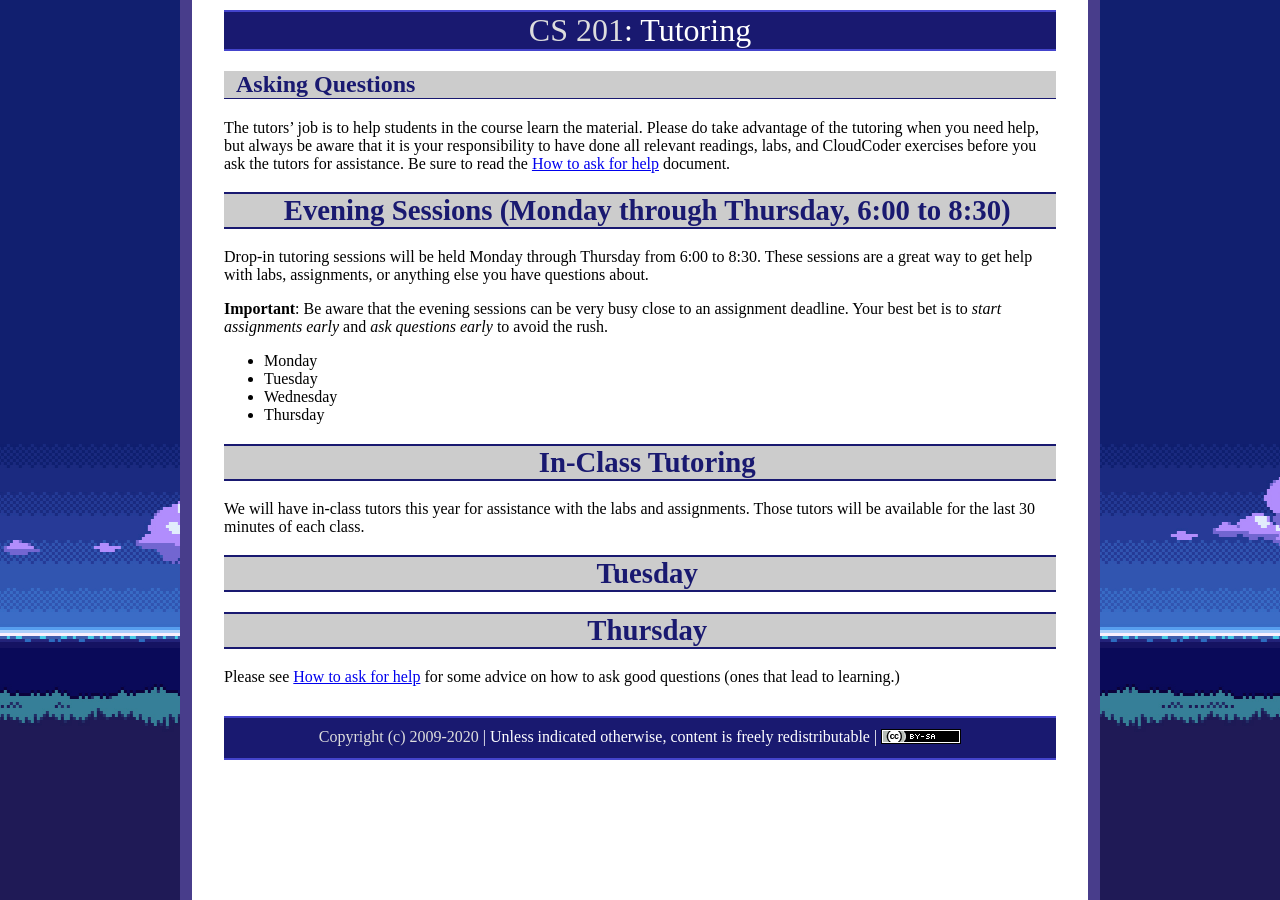
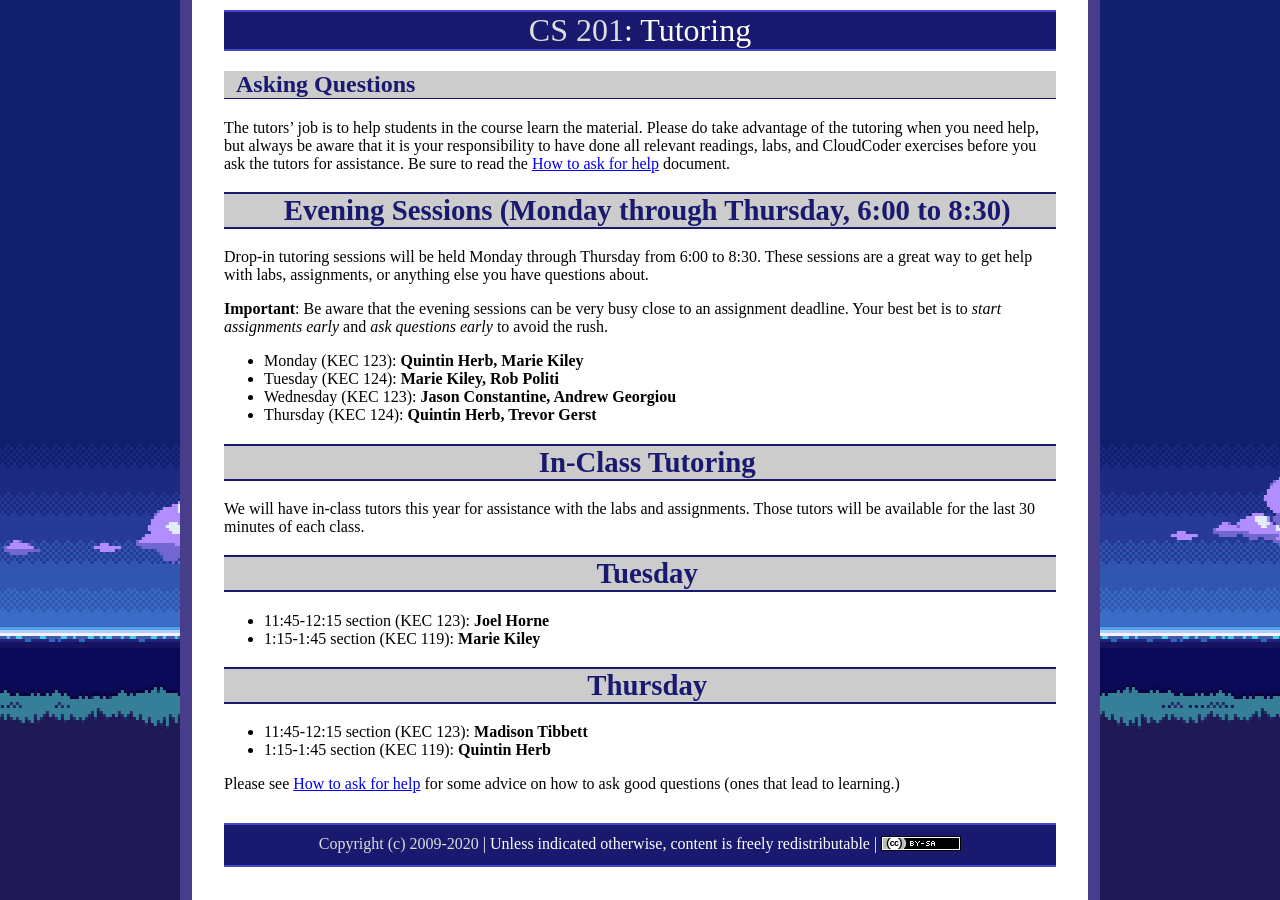
Before and after one commit to ycpcs/cs201-spring2020, a Jekyll site: the page built from tutoring.md, in a window 1280 px wide. Built offline with Jekyll 4.4.1, drawn with Linux system fonts in a browser that asks for light colours.

Commit message:
add tutoring
add tutoring schedule

```diff
--- a/tutoring.md
+++ b/tutoring.md
@@ -15,33 +15,24 @@ assignments, or anything else you have questions about.
 close to an assignment deadline.  Your best bet is to *start assignments early*
 and *ask questions early* to avoid the rush.
 
-* Monday
-* Tuesday
-* Wednesday
-* Thursday
 
-<!--
-* Monday    (KEC 123): **Kaitlyn Graf,  Marie Kiley**, Back-ups: Ed Nardo
-* Tuesday   (KEC 124): **Kate Kennelly, Ed Nardo**,    Back-ups: Christian DeShong, Rob Politi
-* Wednesday (KEC 123): **Kaitlyn Graf / Ed Nardo,  Marie Kiley**, Back-ups:
-* Thursday  (KEC 124): **Kate Kennelly, Christian DeShong**, Back-ups: Marie Kiley, Rob Politi
--->
+* Monday    (KEC 123): **Quintin Herb,  Marie Kiley**
+* Tuesday   (KEC 124): **Marie Kiley, Rob Politi**
+* Wednesday (KEC 123): **Jason Constantine, Andrew Georgiou**
+* Thursday  (KEC 124): **Quintin Herb, Trevor Gerst**
+
 
 # In-Class Tutoring
 We will have in-class tutors this year for assistance with the labs and assignments.  Those tutors will be available for the last 30 minutes of each class.
 
+
 # Tuesday
+* 11:45-12:15 section (KEC 123): **Joel Horne**
+* 1:15-1:45 section (KEC 119): **Marie Kiley**
 
 # Thursday
+* 11:45-12:15 section (KEC 123): **Madison Tibbett**
+* 1:15-1:45 section (KEC 119): **Quintin Herb**
 
-<!--
-# Wednesday
-* 10:00 section (Hake KEC 123): **Kate Kennelly, Marie Kiley**, Back-up: TBD
-* 12:00 section (Hake KEC 123): **Josh Gross,    Tom McAdams**, Back-up: Marie Kiley
-
-# Friday
-* 10:00 section (Hake KEC 123): **Kate Kennelly, Marie Kiley**, Back-up: TBD
-* 12:00 section (Hake KEC 123): **Marie Kiley,   Tom McAdams**, Back-up: TBD
--->
 
 Please see [How to ask for help](http://faculty.ycp.edu/~dhovemey/askingForHelp.html) for some advice on how to ask good questions (ones that lead to learning.)
```
